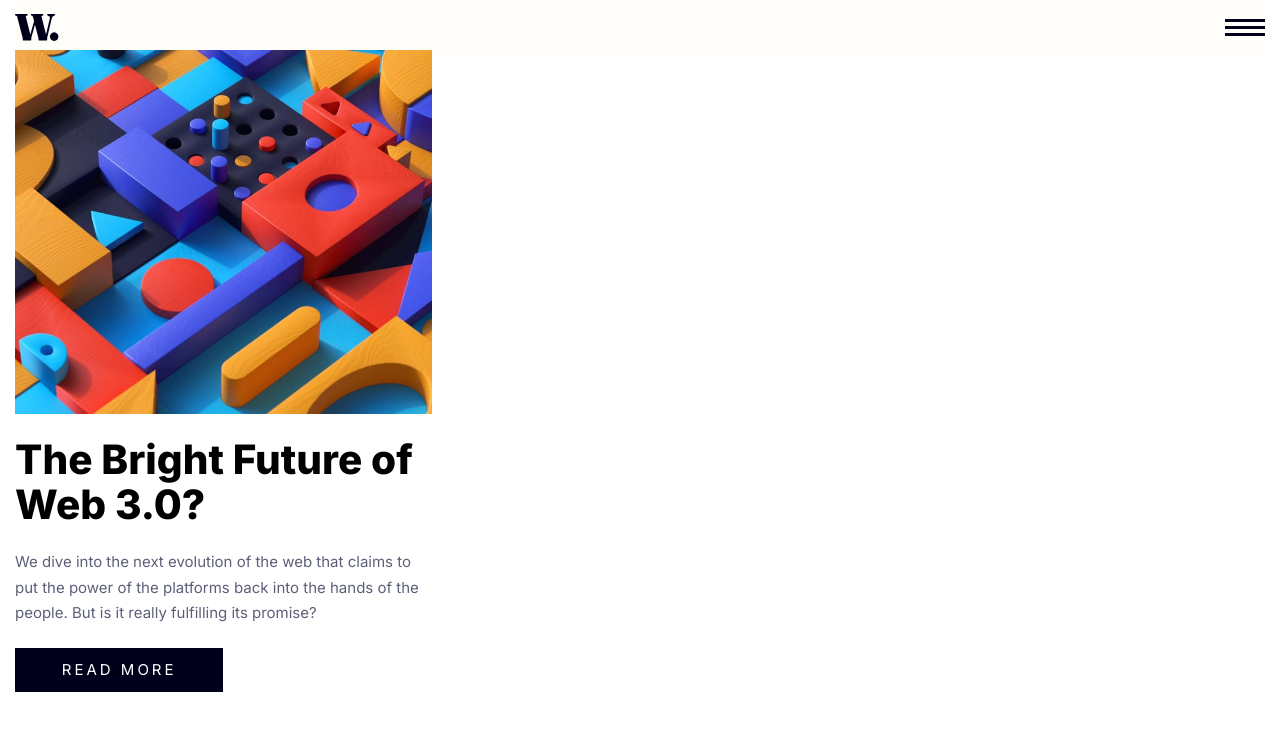
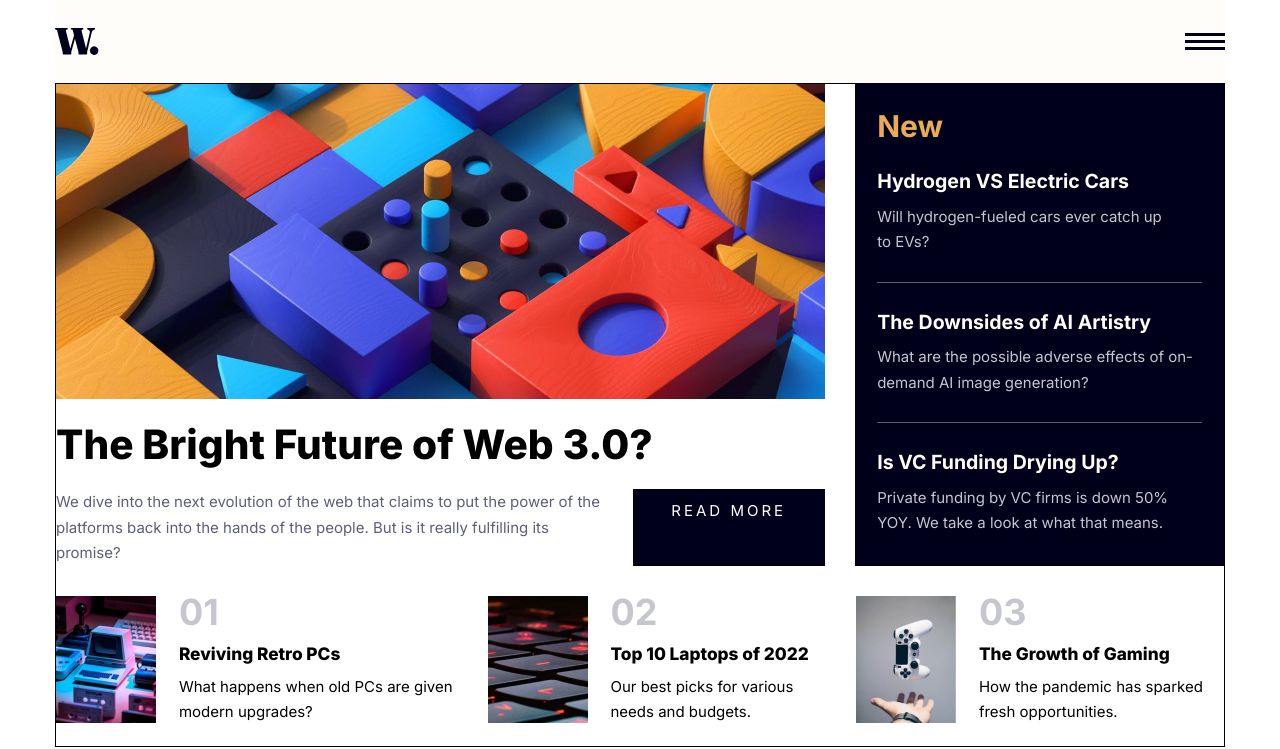
Before and after one commit to jamesbatayola/frontend-mentor-news-homepage, a plain HTML site: page index.html in a window 1280 px wide. Shown: the top 749 px of the page. Drawn offline with Linux system fonts and the light colour scheme.

Commit message:
desktop mode update

```diff
--- a/script.js
+++ b/script.js
@@ -2,12 +2,29 @@ const dropdownMenu = document.querySelector(".nav-menu-icon");
 const dropdownClose = document.querySelector(".dropdown-close-icon");
 const dropDownBG = document.querySelector(".dropdown-background");
 
+// home menu icon eventListener
 dropdownMenu.addEventListener("click", () => {
 	dropDownBG.classList.toggle("active");
 	dropdownMenu.classList.toggle("active");
 });
 
+// close menu icon eventListener
 dropdownClose.addEventListener("click", () => {
 	dropDownBG.classList.toggle("active");
 	dropdownMenu.classList.toggle("active");
 });
+
+// changing the illustration src based on window width
+let illustration = document.querySelector(".main-illustration");
+
+function windowCheck() {
+	if (window.innerWidth <= 700) {
+		illustration.src = "/assets/images/image-web-3-mobile.jpg";
+	} else {
+		illustration.src = "/assets/images/image-web-3-desktop.jpg";
+	}
+}
+
+window.addEventListener("resize", windowCheck);
+
+windowCheck();
--- a/style.css
+++ b/style.css
@@ -262,17 +262,35 @@ article .article-box .article-info h3 {
 		justify-content: center;
 		align-items: center;
 	}
+
 	.container {
 		display: grid;
+		max-width: 1200px;
+	}
+	main {
+		display: grid;
+		gap: 2rem;
 		grid-template-columns: 1fr 1fr 1fr;
-		grid-template-rows: 50px 1fr 250px 150px;
-		grid-template-areas: "nav nav nav" "illu illu aside" "heading header-info aside" "article article article";
+		grid-template-rows: 1fr 200px 150px;
+		grid-template-areas:
+			"header header aside"
+			"header header aside"
+			"article article article";
+		border: 1px solid black;
 	}
-	nav {
-		position: static;
-		grid-area: nav;
+	header {
+		grid-area: header;
 	}
-	.main-illu {
-		grid-area: illu;
+
+	header .header-info {
+		display: flex;
+	}
+
+	aside {
+		grid-area: aside;
+	}
+	article {
+		display: flex;
+		grid-area: article;
 	}
 }
```
